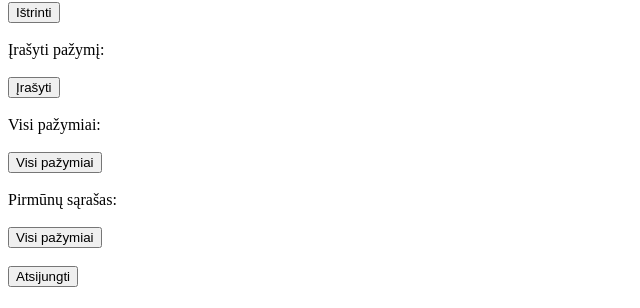
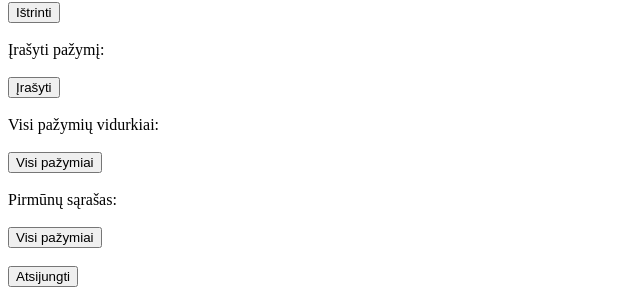
Before and after one commit to AinisSitkauskas/dienynas_symfony, a Symfony app: template templates/home/index.html.twig in a window 1280 px wide. Shown: the part 189-497 px from the top of the page, without its empty margins (0-640 px from the left). Run offline with Twig, Linux system fonts and the light colour scheme; the template is opened without the code that fills it, so the values that code supplies are empty; some libraries are stand-ins or nearby versions.

Commit message:
Fixed naming

```diff
--- a/templates/home/index.html.twig
+++ b/templates/home/index.html.twig
@@ -16,7 +16,7 @@
     <br><br>
     <button onclick="window.location.href = '{{ path("insert_mark") }}'">Įrašyti</button>
     <br><br>
-    <label>Visi pažymiai: </label>
+    <label>Visi pažymių vidurkiai: </label>
     <br><br>
     <button onclick="window.location.href = '{{ path("all_marks") }}'">Visi pažymiai</button>
     <br><br>
--- a/templates/mark/allMarks.html.twig
+++ b/templates/mark/allMarks.html.twig
@@ -1,9 +1,9 @@
 {% extends 'base.html.twig' %}
 
-{% block title %}Visi pažymiai{% endblock %}
+{% block title %}Visi pažymių vidurkiai{% endblock %}
 
 {% block body %}
-    <h1>Mokinių pažymiai</h1>
+    <h1>Mokinių pažymių vidurkiai</h1>
     <br>
     {% if averageMarks is empty %}
         <p>Nėra įvestų pažymių</p>
@@ -13,7 +13,7 @@
             <tr>
                 <th scope="row">Mokinys</th>
                 <th scope="row">Mokomasis dalykas</th>
-                <th scope="row">Pažymys</th>
+                <th scope="row">Pažymių vidurkis</th>
             </tr>
             {% for averageMark in averageMarks %}
                 <tr>
```
